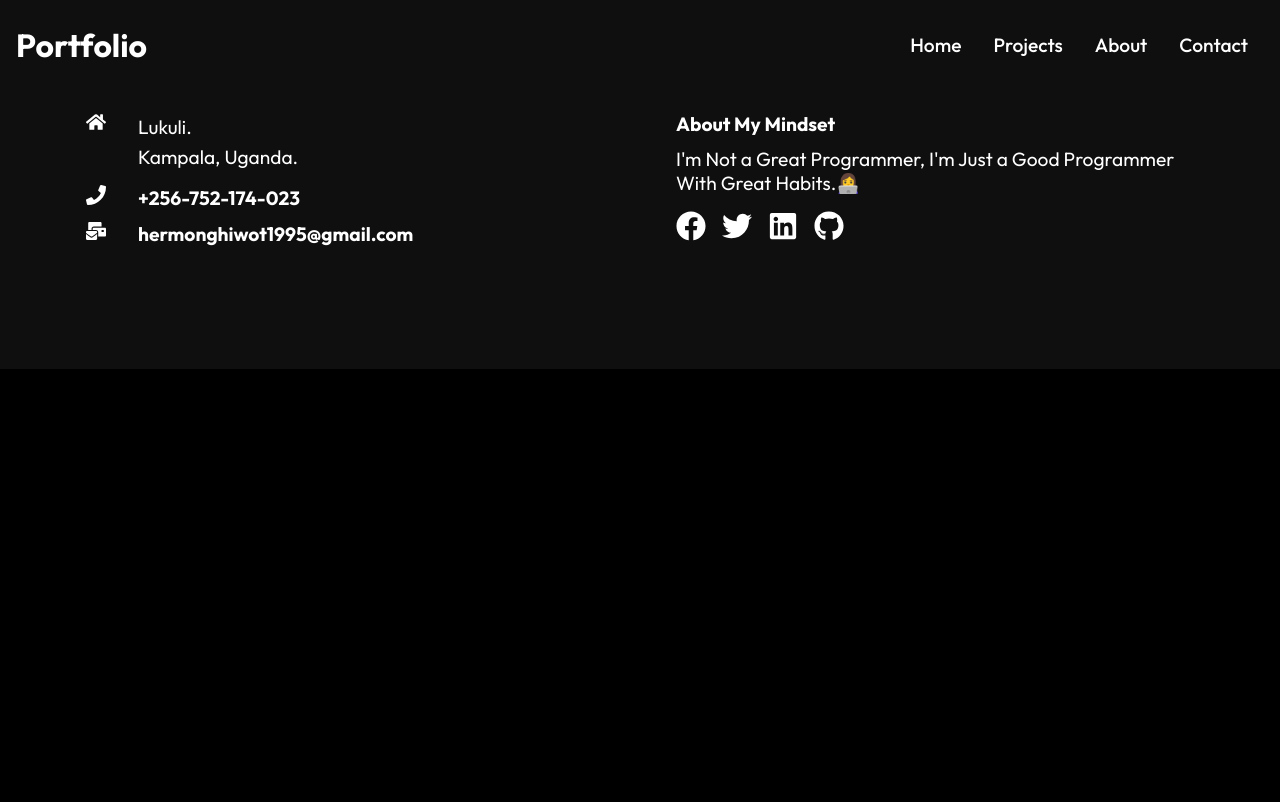
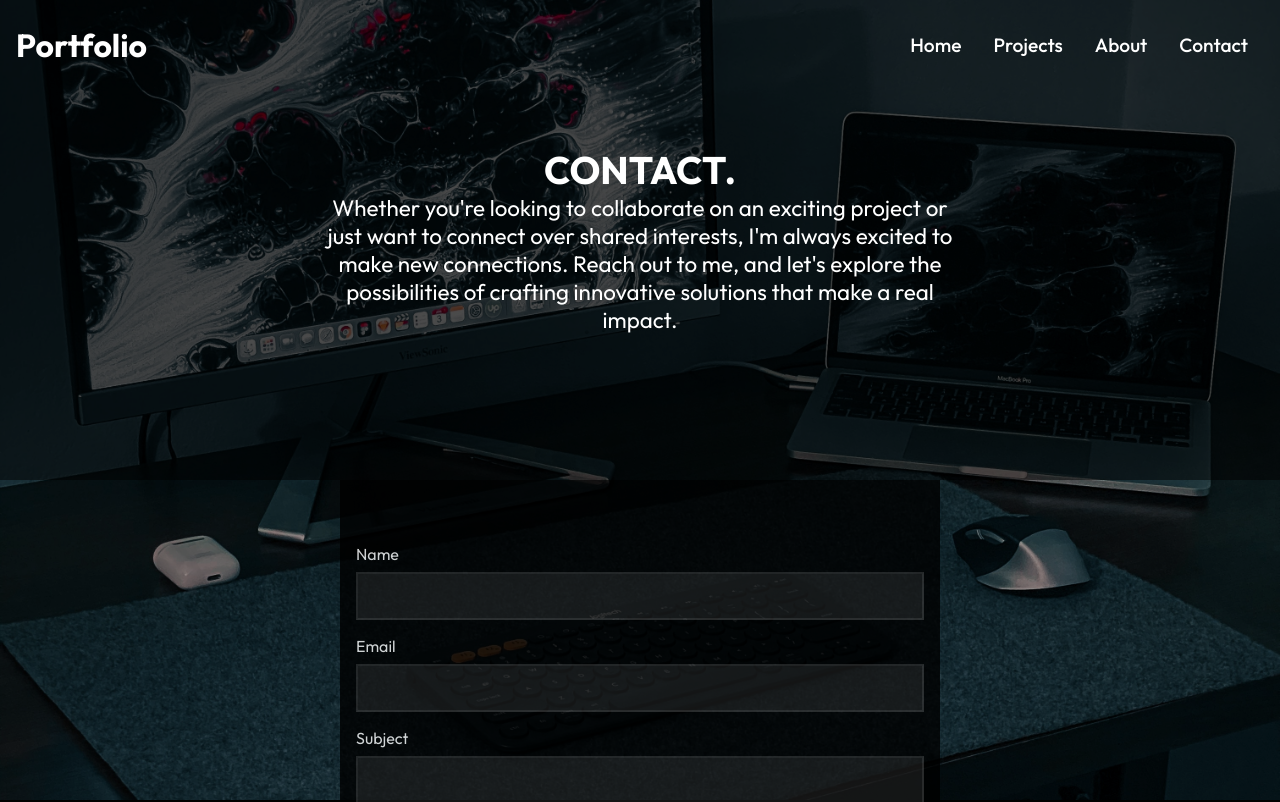
Before and after one commit to HERMON-1995/my-portfolio, a React (Create React App) app: page /Contact in a window 1280 px wide. Shown: the top 802 px of the page. Built offline with nearby package versions, Linux system fonts and the light colour scheme.

Commit message:
Update ContactPage.js

```diff
--- a/src/routes/ContactPage.js
+++ b/src/routes/ContactPage.js
@@ -1,11 +1,15 @@
 import React from 'react';
 import NavBar from '../components/NavBar';
+import PagesImg from '../components/PagesImg';
+import Form from '../components/Form';
 import Footer from '../components/Footer';
 
 const ContactPage = () => {
   return (
     <div>
       <NavBar />
+      <PagesImg heading="CONTACT." text="Whether you're looking to collaborate on an exciting project or just want to connect over shared interests, I'm always excited to make new connections. Reach out to me, and let's explore the possibilities of crafting innovative solutions that make a real impact."/>
+      <Form />
       <Footer />
     </div>
   )
```
